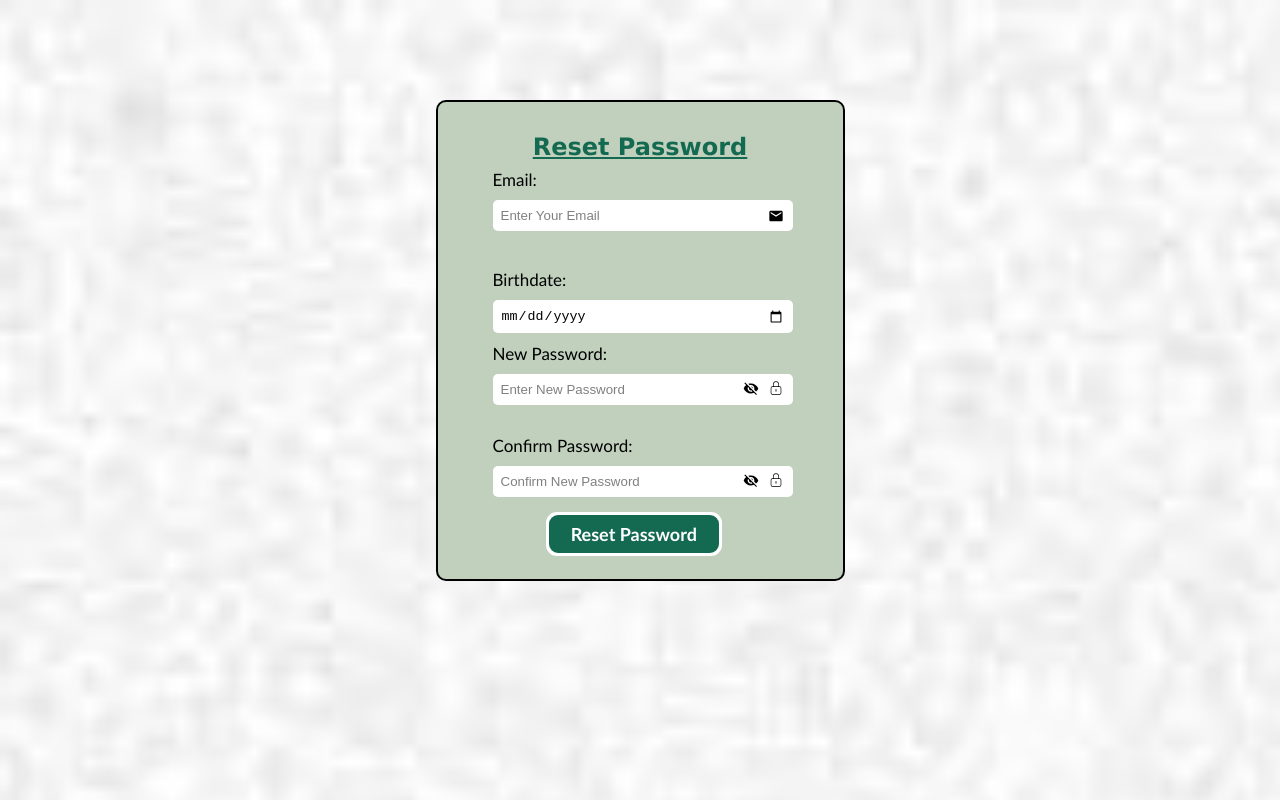
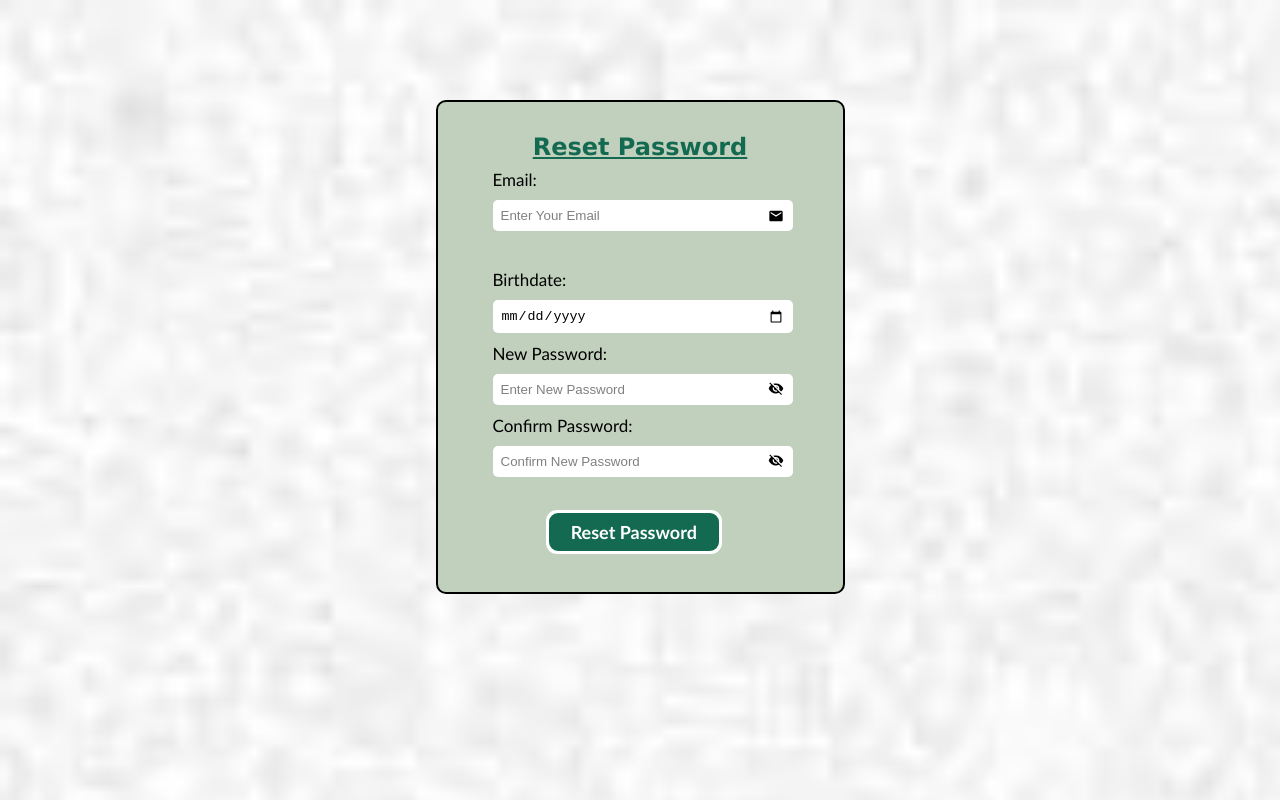
Before and after one commit to Dhirajsakariya/StudentMgnt, a React (Create React App) app in the folder Front-End/: page /ForgotPassword in a window 1280 px wide. Built offline with nearby package versions, Linux system fonts and the light colour scheme.

Commit message:
All Field Required

```diff
--- a/Front-End/src/Components/Login/ForgotPassword.jsx
+++ b/Front-End/src/Components/Login/ForgotPassword.jsx
@@ -104,8 +104,7 @@ const ForgotPassword = () => {
                         value={email}
                         onChange={(e) => setEmail(e.target.value)}
                         placeholder='Enter Your Email'
-                        required
-                    />
+                        required/>
                 </div>
                 <MdEmail className='icone'/>
                 <div className='form-groupl'>
@@ -127,7 +126,7 @@ const ForgotPassword = () => {
                         />
                         {showNewPassword ? <MdVisibility className='iconl' onClick={toggleNewPasswordVisibility} /> : <MdVisibilityOff className='iconl' onClick={toggleNewPasswordVisibility} />}
                     </div>
-                    <CiLock className='iconll' />
+
                 </div>
                 <div className='form-groupl'>
                     <label className='labell'>Confirm Password:</label>
@@ -144,7 +143,7 @@ const ForgotPassword = () => {
                         />
                         {showConfirmPassword ? <MdVisibility className='iconle' onClick={toggleConfirmPasswordVisibility} /> : <MdVisibilityOff className='iconl' onClick={toggleConfirmPasswordVisibility} />}
                     </div>
-                    <CiLock className='iconll' />
+
                 </div>
                 <div>
                     <button type='submit' className='buttonf'>Reset Password</button>
--- a/Front-End/src/Components/Login/Login.css
+++ b/Front-End/src/Components/Login/Login.css
@@ -20,7 +20,7 @@
   color:black;
   border-radius: 10px;
   padding: 30px 30px;
-  height: 100%;
+  height:450px;
   background: transparent;
   border: 2px solid;
   background-color: hsl(107, 17%, 78%);
@@ -84,7 +84,7 @@
 
 .iconl {
   position:relative;
-  right: 50px;
+  right: 25px;
   top: 50%;
   transform: translateY(15%);
 }
@@ -190,8 +190,8 @@ button:hover {
   justify-content: center;
   text-align: center;
   margin-left: 80px;
-  margin-top: -20px;
-  margin-bottom: 15px;
+  margin-top: 25px;
+  margin-bottom: 15 px;
   font-weight: 700;
   font-size: 18px;
   color: white;
--- a/Front-End/src/Components/Login/Login.jsx
+++ b/Front-End/src/Components/Login/Login.jsx
@@ -125,7 +125,7 @@ const handleUserChange = (e) => {
                          required />
                         {showPassword ? <MdVisibility className='iconl' onClick={togglePasswordVisibility} /> : <MdVisibilityOff className='iconl' onClick={togglePasswordVisibility} />}
                     </div>
-                    <CiLock className='iconll' />
+
                 </div>
                 <div className='forgotl'>
                      <input type='checkbox' /><span>Remember me</span> {/*checked={rememberMe} onChange={handleRememberMeChange}*/}
```
